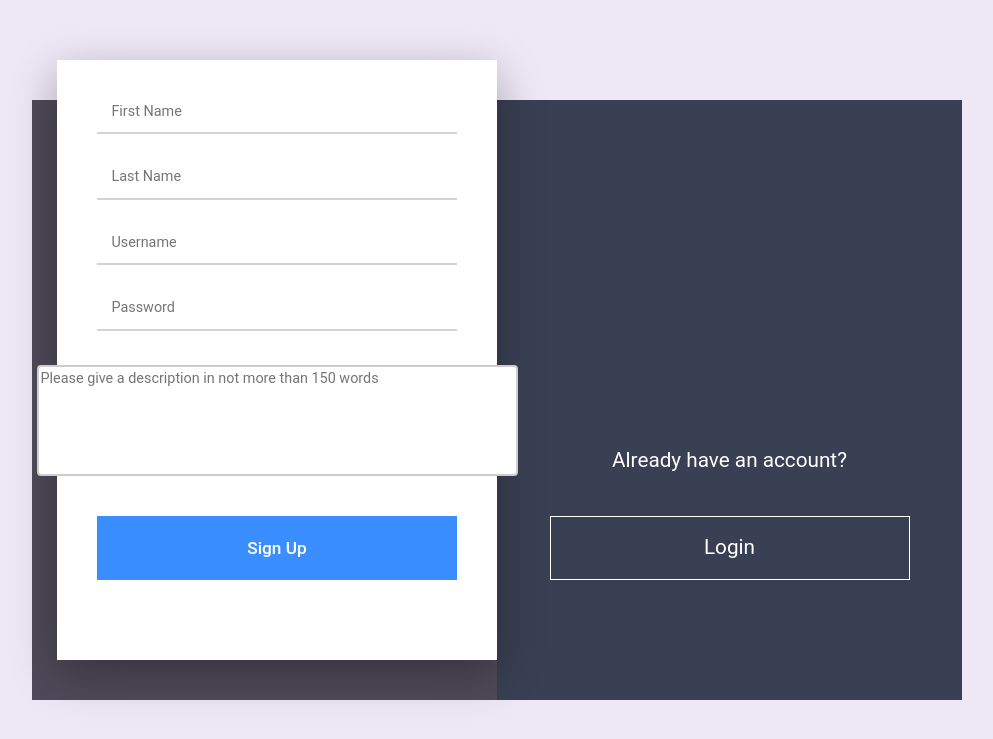
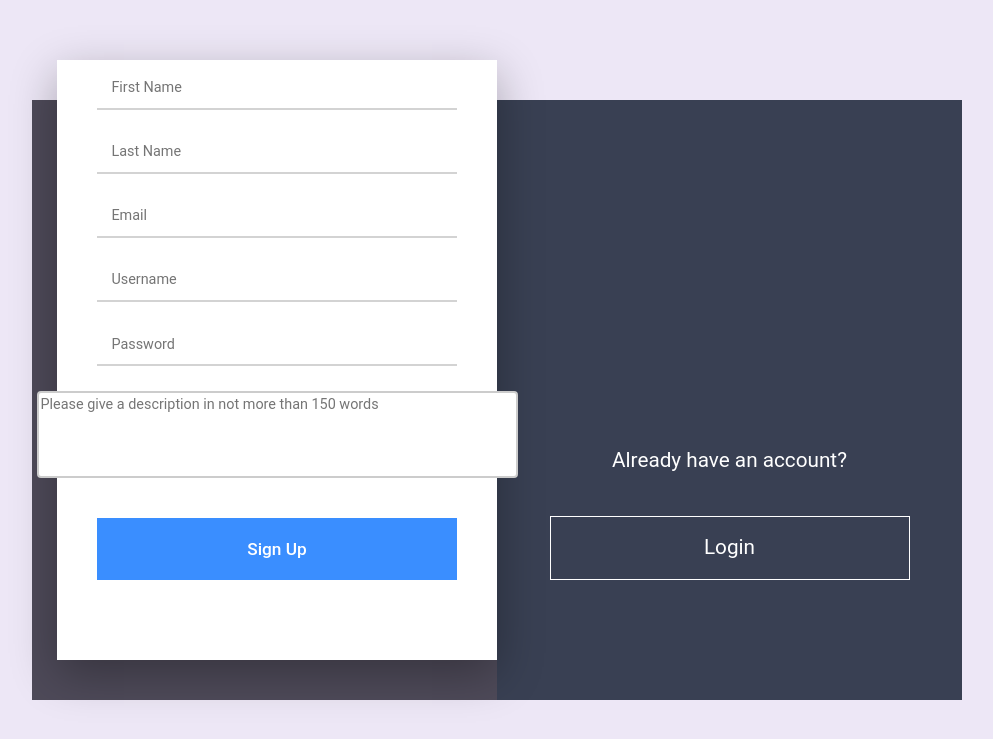
Before and after one commit to Alexblack8/query, a PHP site: page /index2.html in a window 1280 px wide. Shown: the top 739 px of the page, without its empty margins (143-1136 px from the left). Run offline with PHP 8.4, Linux system fonts and the light colour scheme; some libraries are stand-ins or nearby versions.

Commit message:
made a fully functional login form

```diff
--- a/sign-up/animate.js
+++ b/sign-up/animate.js
@@ -6,16 +6,21 @@ $(document).ready(function() {
 				left: "440px",
 				right: null
 			});
-			$("input[name*='Name'],.text-area").fadeOut("fast").slideUp("fast");
+			$("input[name*='name'],.text-area,#email").fadeOut("fast").slideUp("fast");
+			$("#username").fadeIn("fast").slideDown("fast");
 			$(".formButton").text("Login");
+			$("#desktop_form").attr("action","../userlogin.php");
+			$("#desktop_form").attr("novalidate","");
 		}
 		else if(id == 'signup') {
 			$("form").animate({
 				left: null,
 				right: "440px"
-			},"swing");
-			$("input[name*='Name'],.text-area").fadeIn("fast").slideDown("fast");
+			});
+			$("input[name*='name'],.text-area,#email").fadeIn("fast").slideDown("fast");
 			$(".formButton").text("Sign Up");
+			$("#desktop_form").attr("action","../userregister.php");
+			$("#desktop_form").removeAttr("novalidate");
 		}
 	});
 
--- a/sign-up/index2.html
+++ b/sign-up/index2.html
@@ -14,12 +14,13 @@
 <body>
 	<div class="container desktop">
 
-		<form action="">
-			<input type="text" name="firstName" id="fname" placeholder="First Name">
-			<input type="text" name="lastName" id="fname" placeholder="Last Name">
-			<input type="username" name="username" id="fname" placeholder="Username">
-			<input type="password" name="Password" id="fname" placeholder="Password">
-			<textarea rows='5' cols="56" class="text-area" name="description" maxlength="150"
+		<form id="desktop_form" action="../userregister.php" method="post">
+			<input type="text" name="first_name" id="fname" placeholder="First Name">
+			<input type="text" name="last_name" id="lname" placeholder="Last Name">
+			<input type="email" name="email" id="email" placeholder="Email">
+			<input type="username" name="username" id="username" placeholder="Username">
+			<input type="password" name="password" id="password" placeholder="Password">
+			<textarea rows='4' cols="56" class="text-area" name="description" maxlength="150"
             		required autocomplete="off" placeholder="Please give a description in not more than 150 words"></textarea>
 			<button type="submit" class="formButton">Sign Up</button>
 		</form>
@@ -32,7 +33,7 @@
 
 			<div class="login">
 				<p>Already have an account?</p>
-				<button type="button" id="login" action="userlogin.php" class="outline">Login</button>
+				<button type="button" id="login" class="outline">Login</button>
 			</div>
 
 		</div>
@@ -47,7 +48,7 @@
 					<header class="text-center">
 						<h1 class="text-info">Create An Account</h1>
 					</header>
-				<form action="">
+				<form action="userregister.php" name="mobile_form" novalidate>
 				<div class="form-group ">
 					<input type="text" class="form-control inputs" name="firstName" id="fname" placeholder="First Name">
 				</div>
--- a/sign-up/style.css
+++ b/sign-up/style.css
@@ -114,7 +114,7 @@ p {
 }
 
 .text-area {
-  margin-top: 20px;
+  margin-top: 10px;
   border: 2px solid #ccc;
   border-radius: 4px;
   resize: none;
```
